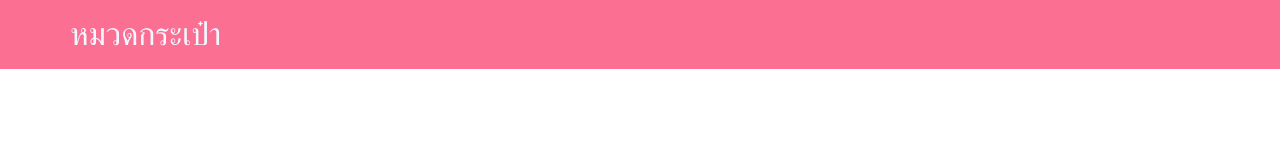
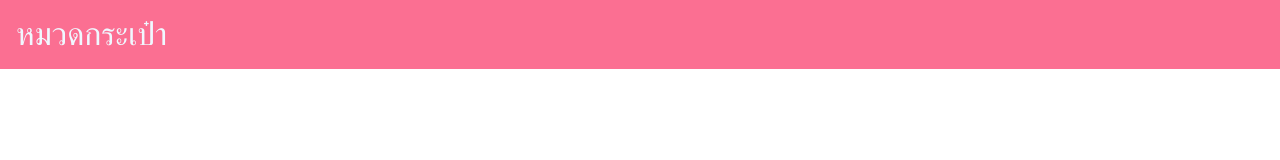
Before and after one commit to PenguinTepza/MyWebShop, a plain HTML site: page bag.html in a window 1280 px wide. Drawn offline with Linux system fonts and the light colour scheme.

Commit message:
screen size

```diff
--- a/bag.css
+++ b/bag.css
@@ -2,11 +2,6 @@
     margin: 0;
     padding: 0;
     box-sizing: border-box;
-}
-/* ขนาดหน้าจอ */
-.container {
-    max-width: 1140px;
-    margin: 0 auto;
 }
 
 nav {
```
Also changed, not shown: style.css (+4 -4 lines).
